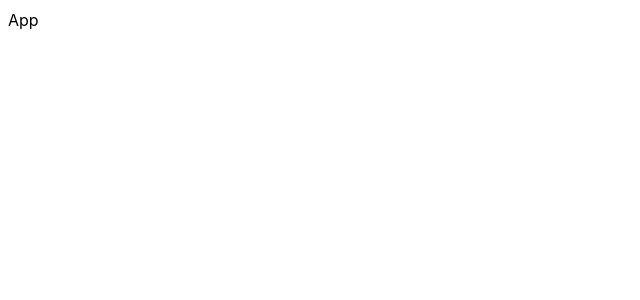
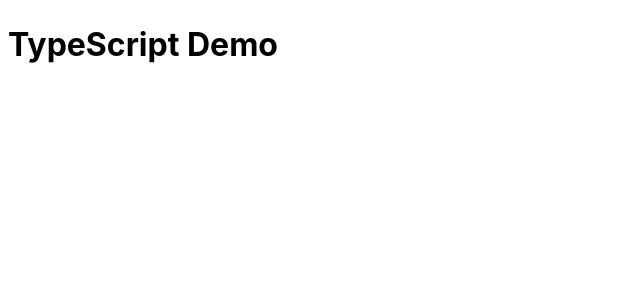
Before and after one commit to yeseniag9/home, a React app: page / in a window 1280 px wide. Shown: the top 300 px of the page, without its empty margins (0-640 px from the left). Built offline with nearby package versions, Linux system fonts and the light colour scheme; the HTML template or start-up script is replaced by a standard one.

Commit message:
displayed title on screen

```diff
--- a/src/App.tsx
+++ b/src/App.tsx
@@ -4,8 +4,8 @@ interface AppProps {
   title: string;
 }
 
-const App: FC<AppProps> = () => {
-  return <div>App</div>;
+const App: FC<AppProps> = ({ title }) => {
+  return <h1>{title}</h1>;
 };
 
 export default App;
```
